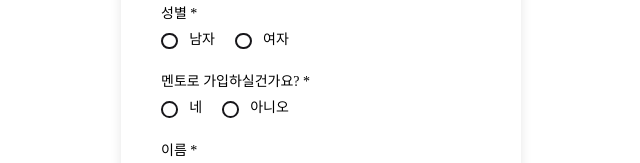
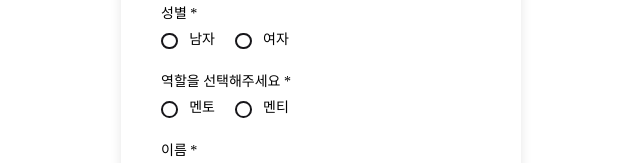
Before and after one commit to DreamCodersKR/Mentors_Front, a Vue app: page /mentors/signup in a window 1280 px wide. Shown: the part 250-413 px from the top of the page, without its empty margins (319-959 px from the left). Built offline with nearby package versions, Linux system fonts and the light colour scheme; no server answers.

Commit message:
회원가입 api 전송데이터 수정

```diff
--- a/src/views/SignUp.vue
+++ b/src/views/SignUp.vue
@@ -12,37 +12,78 @@
       <label>회원유형 *</label>
       <div class="radio-group">
         <label
-          ><input type="radio" v-model="memberType" value="주니어" name = "memberType" tabindex="0" />
+          ><input
+            type="radio"
+            v-model="memberType"
+            value="주니어"
+            name="memberType"
+            tabindex="0"
+          />
           주니어</label
         >
         <label
-          ><input type="radio" v-model="memberType" value="시니어" name = "memberType" tabindex="0" />
+          ><input
+            type="radio"
+            v-model="memberType"
+            value="시니어"
+            name="memberType"
+            tabindex="0"
+          />
           시니어</label
         >
       </div>
     </div>
 
-
     <!-- 성별 -->
     <div class="form-group">
       <label>성별 *</label>
       <div class="radio-group">
-        <label><input type="radio" v-model="gender" value="남자" name = "gender" tabindex="0" /> 남자</label>
-        <label><input type="radio" v-model="gender" value="여자" name = "gender" tabindex="0" /> 여자</label>
+        <label
+          ><input
+            type="radio"
+            v-model="gender"
+            value="남자"
+            name="gender"
+            tabindex="0"
+          />
+          남자</label
+        >
+        <label
+          ><input
+            type="radio"
+            v-model="gender"
+            value="여자"
+            name="gender"
+            tabindex="0"
+          />
+          여자</label
+        >
       </div>
     </div>
 
     <!--멘토여부 확인-->
     <div class="form-group">
-      <label>멘토로 가입하실건가요? *</label>
+      <label>역할을 선택해주세요 *</label>
       <div class="radio-group">
         <label
-          ><input type="radio" v-model="mentorYN" value="멘토" name = "mentorYN" tabindex="0" />
-          네</label
+          ><input
+            type="radio"
+            v-model="mentorYn"
+            value="Y"
+            name="mentorYn"
+            tabindex="0"
+          />
+          멘토</label
         >
         <label
-          ><input type="radio" v-model="mentorYN" value="멘티" name = "mentorYN" tabindex="0" />
-          아니오</label
+          ><input
+            type="radio"
+            v-model="mentorYn"
+            value="N"
+            name="mentorYn"
+            tabindex="0"
+          />
+          멘티</label
         >
       </div>
     </div>
@@ -117,6 +158,7 @@ export default {
     return {
       memberType: "", // 회원유형을 하나만 선택할 수 있도록 수정
       gender: "",
+      mentorYn: "",
       email: "",
       password: "",
       confirmPassword: "",
@@ -136,10 +178,11 @@ export default {
         sendPostJoin({
           memberType: this.memberType,
           gender: this.gender,
+          mentorYn: this.mentorYn,
+          name: this.name,
           email: this.email,
           password: this.password,
           confirmPassword: this.confirmPassword,
-          name: this.name,
           birthdate: this.birthdate,
           passwordMismatch: this.passwordMismatch,
         })
@@ -152,7 +195,6 @@ export default {
             console.error("에러남 : ", error);
           });
       }
-
     },
 
     goToHome() {
@@ -161,14 +203,11 @@ export default {
     sendJoin() {
       this.checkPasswordMatch();
     },
-
   },
 };
-
 </script>
 
 <style scoped>
-
 .signup-container {
   max-width: 400px;
   margin: 0 auto;
@@ -268,7 +307,7 @@ input[type="date"] {
 [type="radio"] {
   vertical-align: middle;
   appearance: none;
-  border: 2px solid #17161A;
+  border: 2px solid #17161a;
   border-radius: 50%;
   width: 1.25em;
   height: 1.25em;
@@ -278,8 +317,8 @@ input[type="date"] {
 }
 
 [type="radio"]:checked {
-  background-color: #1D1B20;
-  border-color: #1D1B20;
+  background-color: #1d1b20;
+  border-color: #1d1b20;
 }
 
 [type="radio"]:checked::after {
@@ -294,7 +333,7 @@ input[type="date"] {
 
 [type="radio"]:focus-visible {
   outline-offset: 2px;
-  outline: 2px dotted #1D1B20;
+  outline: 2px dotted #1d1b20;
 }
 
 [type="radio"]:hover {
```
